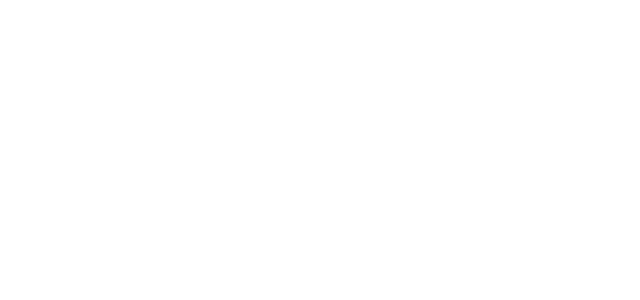
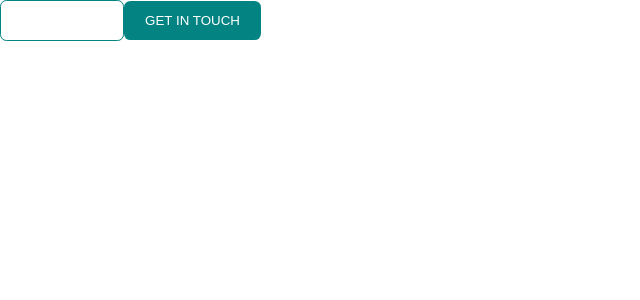
Before and after one commit to airowl/proj-html-vuejs, a Vue app: page / in a window 1280 px wide. Shown: the top 300 px of the page, without its empty margins (0-640 px from the left). Built offline with nearby package versions, Linux system fonts and the light colour scheme.

Commit message:
aggiunto due tipi di bottoni

```diff
--- a/src/App.vue
+++ b/src/App.vue
@@ -1,5 +1,6 @@
 <template>
   <div id="app">
+
     <!-- HEADER -->
     <Header />
 
@@ -9,7 +10,12 @@
     <!-- FOOTER -->
     <Footer />
 
-
+    <button class="empty">
+      Read more
+    </button>
+    <button class="full">
+      Get in touch
+    </button>
   </div>
 </template>
 
--- a/src/assets/scss/_globals.scss
+++ b/src/assets/scss/_globals.scss
@@ -51,3 +51,20 @@
 .text-blue-lagoon{
     color: $blue-lagoon;
 }
+
+button{
+    text-transform: uppercase;
+    padding: .75rem 1.3rem;
+    color: $white;
+    border: none;
+    border-radius: .4rem;
+}
+
+button.empty{
+    border: 1px solid $blue-lagoon;
+    background: transparent;
+}
+
+button.full{
+    background-color: $blue-lagoon;
+}
```
